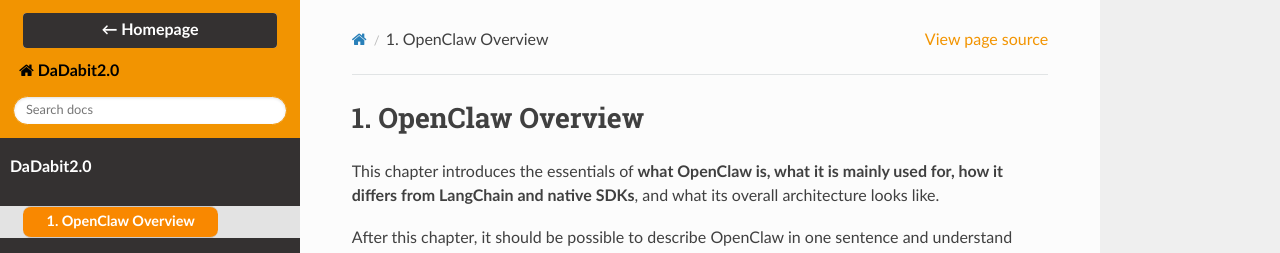
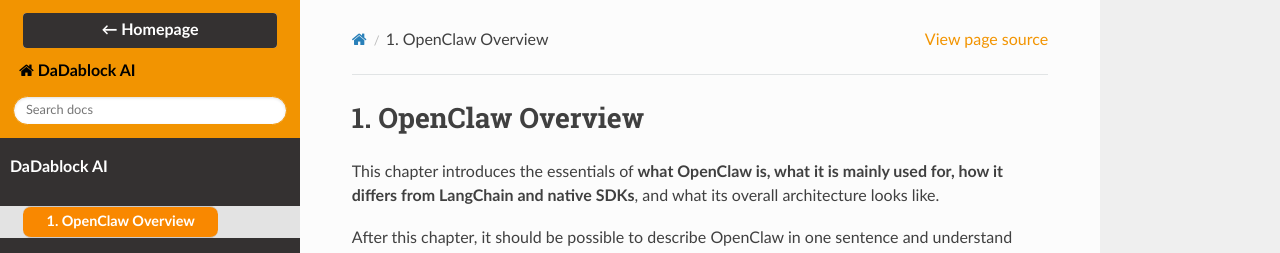
Before and after one commit to Hiwonder-docs/DaDablock-AI, a Sphinx documentation site: the page built from source/docs/1_OpenClaw_Overview.md, in a window 1280 px wide. Shown: the top 253 px of the page. Built offline with Sphinx 7.4.7 and the Read the Docs theme 3.1.0, drawn with Linux system fonts in a browser that asks for light colours; pages that are not in the unit, such as notebooks, are missing from menus.

Commit message:
DaDablock AI

```diff
--- a/source/conf.py
+++ b/source/conf.py
@@ -84,7 +84,7 @@ def replace_gfm_callouts(app, docname, source):
 def setup(app):
     app.connect("source-read", replace_gfm_callouts)
 
-project = 'DaDabit2.0'
+project = 'DaDablock AI'
 copyright = '2026, Hiwonder'
 author = 'Hiwonder'
 release = 'v1.0'
--- a/source/index.rst
+++ b/source/index.rst
@@ -4,12 +4,12 @@
    contain the root `toctree` directive.
 
 ===========
-DaDabit2.0
+DaDablock AI
 ===========
 
 .. toctree::
    :maxdepth: 2
-   :caption: DaDabit2.0
+   :caption: DaDablock AI
 
    docs/1_OpenClaw_Overview.md
    Download <>
```
